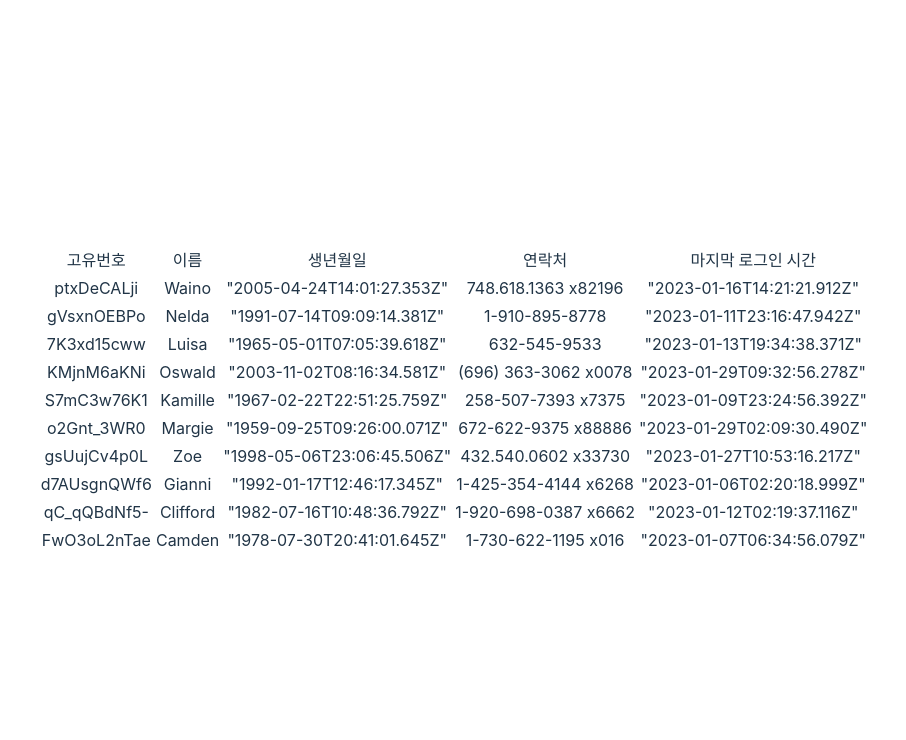
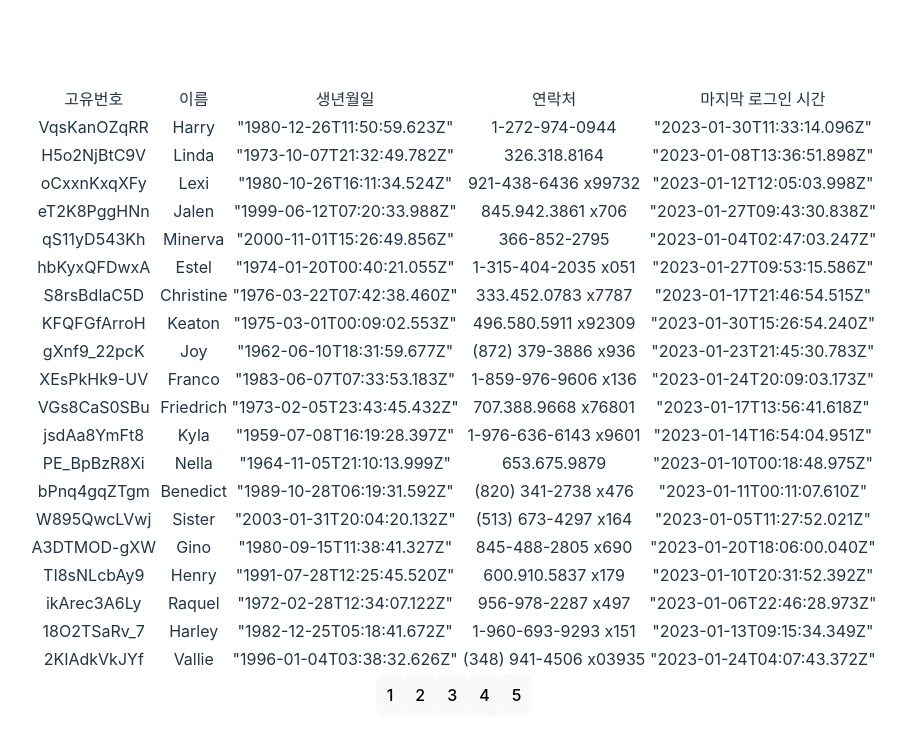
Before and after one commit to mobi-community/mobi-2nd-begginer-1, a React (Vite) app: page / in a window 1280 px wide. Shown: the top 740 px of the page, without its empty margins (186-1092 px from the left). Built offline with nearby package versions, Linux system fonts and the light colour scheme.

Commit message:
feat >> pagination 진행중

```diff
--- a/src/__mock__/faker-data/index.jsx
+++ b/src/__mock__/faker-data/index.jsx
@@ -11,3 +11,5 @@ export const MockUsersData = (count) =>
             phoneNumber: faker.phone.number(),
             createdAt: faker.date.between('2023-01-01T00:00:00.000Z', '2023-01-31T00:00:00.000Z'),
         }));
+
+// 랜덤 핸드폰 번호 ㄴ
--- a/src/components/layout/slideToggle.jsx
+++ b/src/components/layout/slideToggle.jsx
@@ -0,0 +1,6 @@
+const SlideToggle = () => {
+    return <>
+
+    </>
+};
+export default SlideToggle;
--- /dev/null
+++ b/src/components/pagination.jsx
@@ -0,0 +1,32 @@
+import styled from 'styled-components';
+
+const Pagination = ({ totalUsers, usersPerPage, currentPage, onClickPage }) => {
+    // 전체 게시물에 따라 필요한 페이지수 계산
+    const numOfPages = Math.ceil(totalUsers / usersPerPage);
+    console.log(numOfPages); //5
+    // Array 인스턴스의 fill() 메서드는 배열의 인덱스 범위 내에 있는 모든 요소를 정적 값으로 변경. 그리고 수정된 배열을 반환
+    // 일단 모두 null이 있는 배열을 반환한다. 다섯개의 인덱스가 들어갈 수 있음
+    let totalButtons = new Array(numOfPages).fill(null);
+    console.log(totalButtons);
+    totalButtons = totalButtons.map((_, index) => index + 1);
+    // [1,2,3,4,5]
+    console.log(totalButtons);
+
+    return (
+        <>
+            {totalButtons.map((pageNumber) => (
+                <S.Button>{pageNumber}</S.Button>
+            ))}
+        </>
+    );
+};
+
+export default Pagination;
+
+const Button = styled.button`
+    padding: 10px;
+`;
+
+const S = {
+    Button,
+};
--- a/src/pages/client-page/components/clientList.jsx
+++ b/src/pages/client-page/components/clientList.jsx
@@ -1,10 +1,21 @@
 import styled from 'styled-components';
 import { MockUsersData } from '../../../__mock__/faker-data';
+import { useState } from 'react';
+import Pagination from '../../../components/pagination';
 
 const ClientList = () => {
-    const mock = MockUsersData(10);
-    console.log(`mock`, mock);
+    const totalUsers = MockUsersData(100);
+    console.log(`mock`, totalUsers);
     const columns = ['고유번호', '이름', '생년월일', '연락처', '마지막 로그인 시간'];
+    // 페이지당 user 수
+    const [usersPerPage, setUsersPerPage] = useState(20);
+    // 현재 페이지 번호
+    const [currentPage, setCurrentPage] = useState(1);
+    // 페이지의 첫 게시물의 위치를 담음
+    const offset = (currentPage - 1) * usersPerPage;
+    const setPage = (page) => {
+        setCurrentPage(page);
+    };
 
     return (
         <S.Wrapper>
@@ -20,8 +31,10 @@ const ClientList = () => {
                     </tr>
                 </thead>
                 <tbody>
-                    {mock.map(({ id, nickName, birth, phoneNumber, createdAt }) => (
-                        <tr key={id + nickName + birth}>
+                    {totalUsers
+                        .slice(offset, offset + usersPerPage)
+                        .map(({ id, nickName, birth, phoneNumber, createdAt }) => (
+                            <tr key={id}>
                                 <td>{id}</td>
                                 <td>{nickName}</td>
                                 <td>{JSON.stringify(birth)}</td>
@@ -31,6 +44,12 @@ const ClientList = () => {
                         ))}
                 </tbody>
             </table>
+            <Pagination
+                totalUsers={totalUsers.length}
+                usersPerPage={usersPerPage}
+                currentPage={currentPage}
+                onClickPage={setPage}
+            />
         </S.Wrapper>
     );
 };
--- a/src/pages/client-page/index.jsx
+++ b/src/pages/client-page/index.jsx
@@ -1,6 +1,7 @@
 import ClientList from './components/clientList';
 
 const ClientPage = () => {
+
     return (
         <>
             <ClientList />
```
Also changed, not shown: src/components/pagenation.jsx (deleted). Lines whose indentation alone changed are shown as unchanged.
